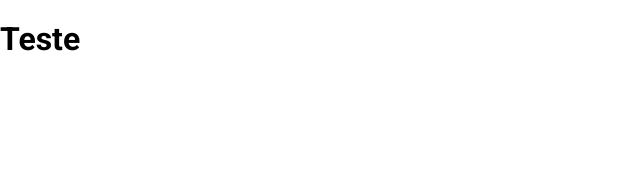
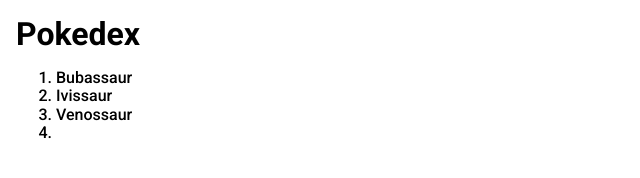
Before and after one commit to RaphMt117/bootcamp-santander, a plain HTML site: page pokedex/index.html in a window 1280 px wide. Shown: the whole page, without its empty margins (0-640 px from the left). Drawn offline with nearby package versions, Linux system fonts and the light colour scheme.

Commit message:
first styles

```diff
--- a/pokedex/assets/css/global.css
+++ b/pokedex/assets/css/global.css
@@ -1,3 +1,11 @@
 * {
     font-family: 'Roboto', sans-serif;
 }
+
+.content{
+    padding: 1rem;
+}
+
+.content h1{
+    margin: 0px;
+}
--- a/pokedex/index.html
+++ b/pokedex/index.html
@@ -38,7 +38,17 @@
             href="/assets/css/global.css" />
     </head>
     <body>
-        <h1>Teste</h1>
+        <section class="content">
+            <h1>Pokedex</h1>
+
+            <ol>
+                <li>Bubassaur</li>
+                <li>Ivissaur</li>
+                <li>Venossaur</li>
+                <li></li>
+            </ol>
+        </section>
+
         <script src="/assets/js/main.js"></script>
     </body>
 </html>
```
